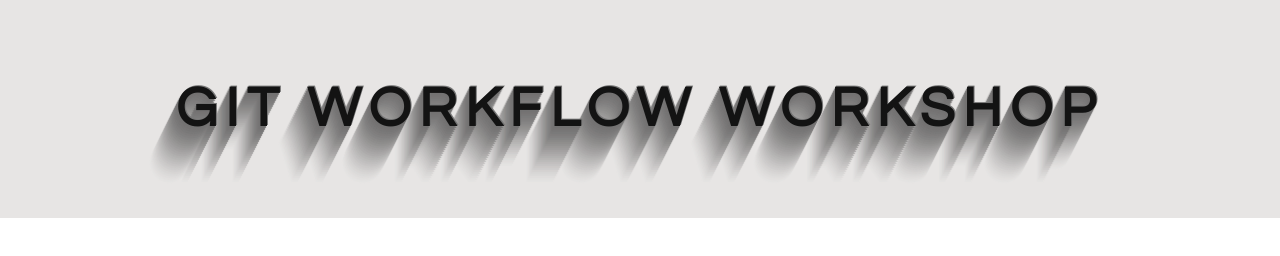
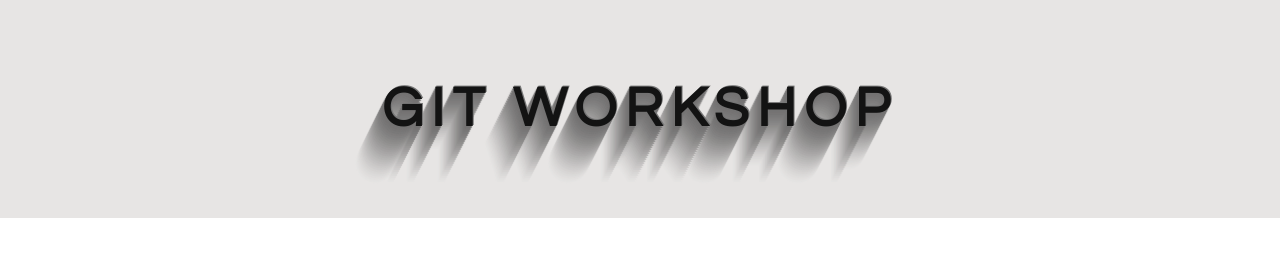
Before and after one commit to michellesarahi99/practica1, a plain HTML site: page index.html in a window 1280 px wide. Drawn offline with Linux system fonts and the light colour scheme.

Commit message:
workshow a workshop

```diff
--- a/index.html
+++ b/index.html
@@ -10,7 +10,7 @@
 
 <body>
 
-    <h1 class="page-heading">GIT WORKFLOW WORKSHOP</h1>
+    <h1 class="page-heading">GIT WORKSHOP</h1>
 
 </body>
 
```
